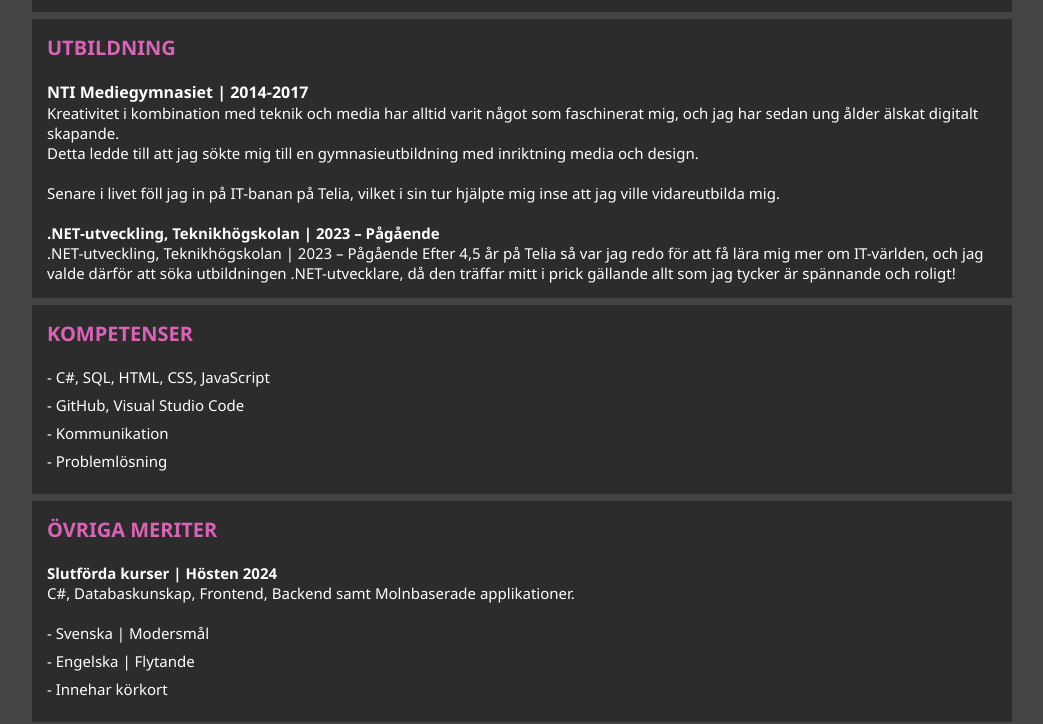
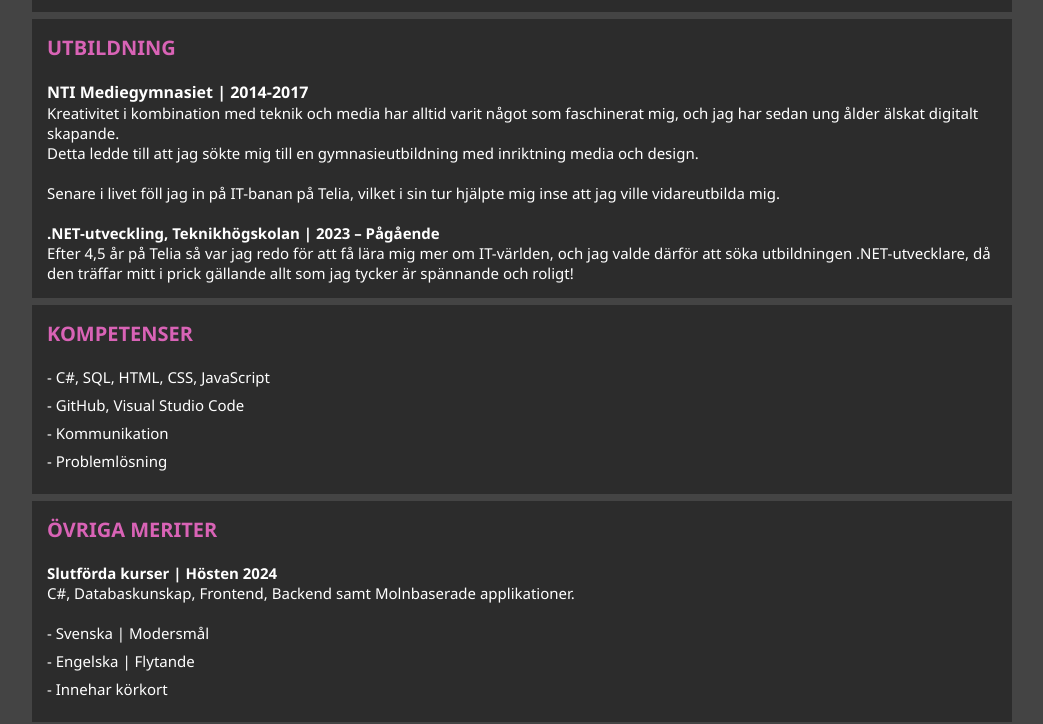
Before and after one commit to sannawiklund/Resume, a plain HTML site: page index.html in a window 1280 px wide. Shown: the part 1073-1797 px from the top of the page, without its empty margins (118-1161 px from the left). Drawn offline with Linux system fonts and the light colour scheme.

Commit message:
Minor typo-change

```diff
--- a/index.html
+++ b/index.html
@@ -107,7 +107,6 @@
                     <br>
                     <h4>.NET-utveckling, Teknikhögskolan | 2023 – Pågående</h4>
                     <p>
-                        .NET-utveckling, Teknikhögskolan | 2023 – Pågående
                         Efter 4,5 år på Telia så var jag redo för att få lära mig mer om IT-världen, och jag valde
                         därför att söka utbildningen .NET-utvecklare, då den träffar mitt i prick gällande allt som jag
                         tycker är spännande och roligt!
```
